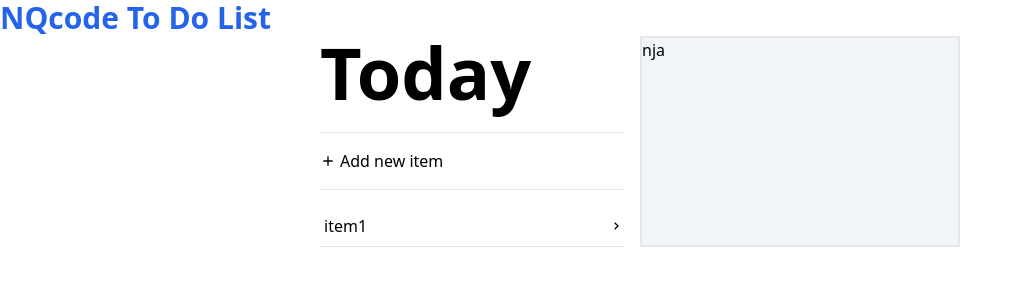
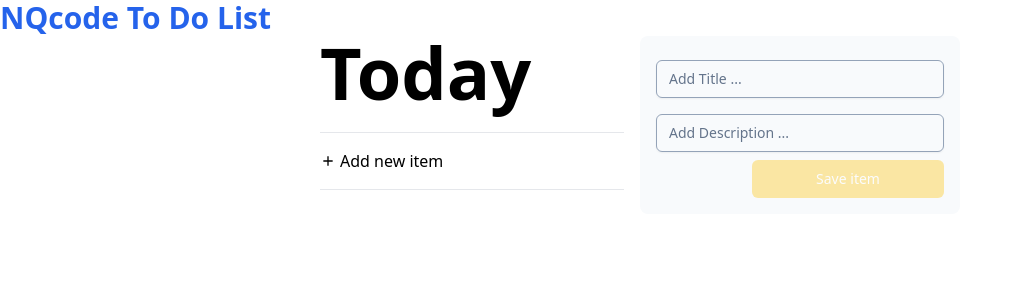
Before and after one commit to CrnogoracIvan/nqode-todo_list, a React (Vite) app: page / in a window 1280 px wide. Both pictures are taken after a click on the element "Add new item". Shown: the top 300 px of the page, without its empty margins (0-1021 px from the left). Built offline with nearby package versions, Linux system fonts and the light colour scheme.

Commit message:
New item form moved to separate component

```diff
--- a/src/App.tsx
+++ b/src/App.tsx
@@ -1,27 +1,34 @@
-
 import {useState} from "react";
 import {NewItemButton} from "./components/NewItemButton/NewItemButton.tsx";
 import {Item} from "./components/Item/Item.tsx";
 import {NewItemForm} from "./components/NewItemForm/NewItemForm.tsx";
-
-// interface IItem {
-//     id: string;
-//     title: string;
-//     description: string;
-//     dueDate: string;
-// }
+import {IListItem} from "./types.ts";
 
 function App() {
 
     const [isNewItemFormVisible, setIsNewItemFormVisible] = useState<boolean>(false);
+    const [list, setList] = useState<IListItem[]>([]);
 
     const handleNewItemClick = () => {
         setIsNewItemFormVisible(true);
     }
 
+    const handleSubmit = (item: IListItem) => {
+        const newList = [...list];
+        newList.push(item);
+        setList(newList);
+    }
+
     const renderLeftSideTitle = () => (
         <h1 className='text-7xl font-bold mb-6'>Today</h1>
     )
+
+    const renderItemList = (items: IListItem[]) => {
+        return items.map((item) => (
+            <Item itemName={item.title}/>
+        ))
+    }
+
 
     return (
         <>
@@ -32,11 +39,11 @@ function App() {
                 <div className='flex flex-row justify-center w-1/2'>
                     <div className={'w-1/2 pr-4'}>
                         {renderLeftSideTitle()}
-                    <NewItemButton onClick={handleNewItemClick} />
-                    <Item itemName={'item1'}/>
+                        <NewItemButton onClick={handleNewItemClick}/>
+                        {renderItemList(list)}
                     </div>
-                <div className={'bg-slate-100 w-1/2 border-1 rounded-lg'}>
-                    {isNewItemFormVisible ? <NewItemForm/> : <p>right side</p>}
+                    <div className={'bg-slate-50 w-1/2 border-1 rounded-lg'}>
+                        {isNewItemFormVisible ? <NewItemForm onSubmit={handleSubmit}/> : <p>right side</p>}
                     </div>
                 </div>
             </div>
--- a/src/components/NewItemForm/NewItemForm.tsx
+++ b/src/components/NewItemForm/NewItemForm.tsx
@@ -1,7 +1,51 @@
-export const NewItemForm = () => {
+import {useState} from "react";
+import {IListItem} from "../../types.ts";
+
+
+interface IProps {
+    onSubmit: (item: IListItem) => void;
+}
+
+
+export const NewItemForm = ({onSubmit}: IProps) => {
+
+    const [title, setTitle] = useState<string>('');
+    const [description, setDescription] = useState<string>('');
+
+    const disableSubmit = title.length === 0 || description.length === 0;
+
+    const renderInput = (title: string, value: string, onChangeValue: (newValue: string) => void) => (
+        <div className="w-full  min-w-[200px] py-2">
+            <input
+                className="w-full bg-transparent placeholder:text-slate-500 text-slate-700 text-sm border border-slate-400 rounded-md px-3 py-2 transition duration-300 ease focus:border-amber-300 focus:outline-none shadow-sm focus:shadow"
+                placeholder={`Add ${title} ...`}
+                value={value}
+                onChange={(e) => onChangeValue(e.target.value)}
+            />
+        </div>
+    )
+
+    const renderConfirmButton = () => (
+        <button
+            className="rounded-md bg-amber-300 py-2 px-4 border border-transparent text-center text-sm text-white transition-all shadow-md hover:shadow-lg hover:bg-amber-500 active:shadow-none disabled:pointer-events-none disabled:opacity-50 disabled:shadow-none w-48"
+            type="button"
+            disabled={disableSubmit}
+            onClick={() => onSubmit({
+                title,
+                description,
+            })}
+        >
+            Save item
+        </button>
+    )
+
     return (
-        <div className={'flex flex-1 border-2 w-full h-full'}>
-            nja
+        <div className={'flex flex-1 flex-col border-1 w-full p-4'}>
+            {renderInput('Title', title, setTitle)}
+            {renderInput('Description', description, setDescription)}
+            <div className="flex flex-1 justify-end">
+                {renderConfirmButton()}
+            </div>
         </div>
     )
 }
--- /dev/null
+++ b/src/types.ts
@@ -0,0 +1,4 @@
+export interface IListItem {
+    title: string;
+    description: string;
+}
```
Lines whose indentation alone changed are shown as unchanged.
